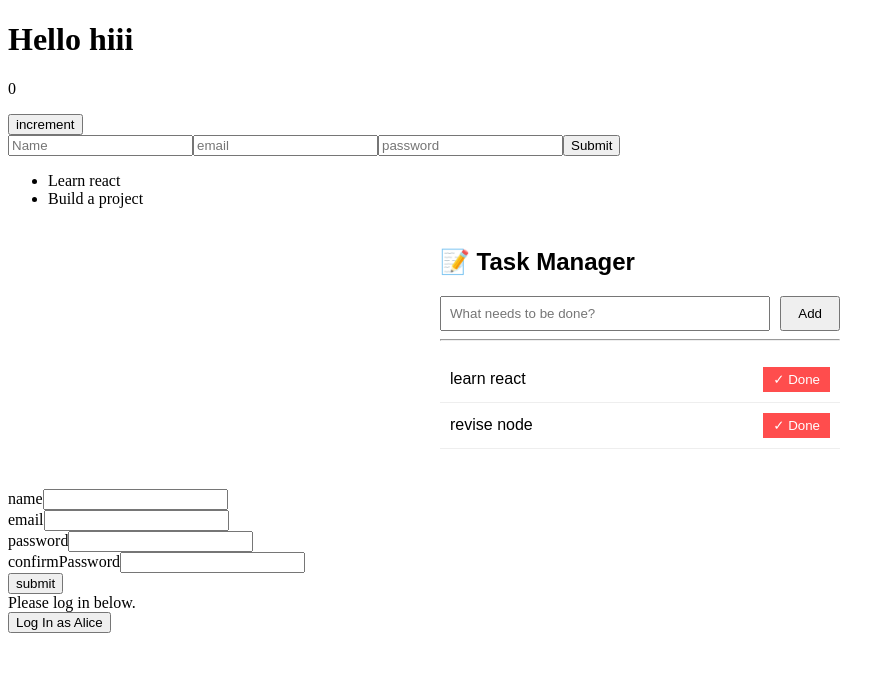
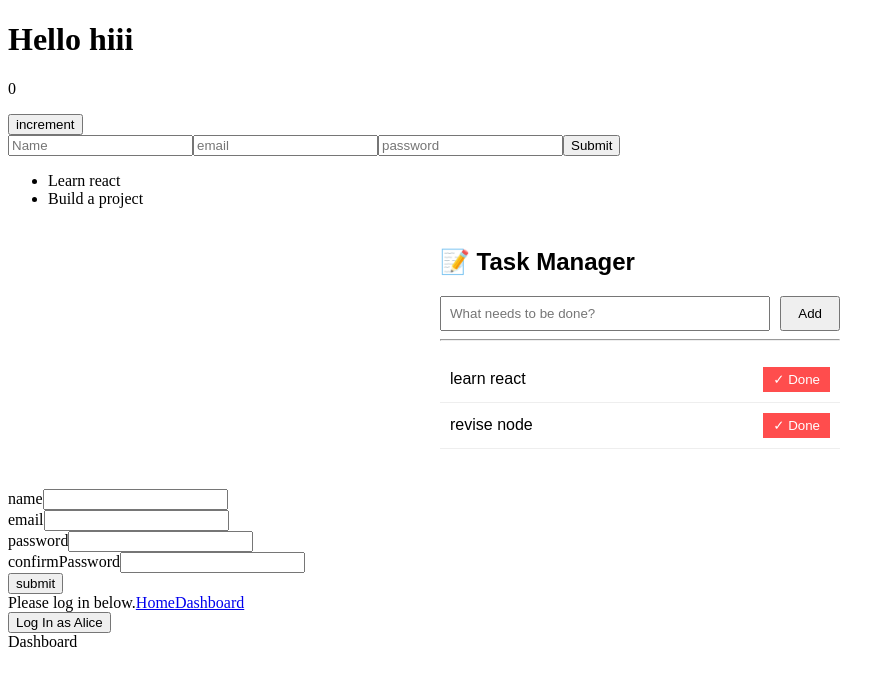
Before and after one commit to AYadav06/revision_frontend, a React (Vite) app: page /dashboard in a window 1280 px wide. Shown: the top 686 px of the page, without its empty margins (0-895 px from the left). Built offline with nearby package versions, Linux system fonts and the light colour scheme.

Commit message:
revise routing

```diff
--- a/src/App.tsx
+++ b/src/App.tsx
@@ -4,6 +4,10 @@ import Todo from "./components/Todo";
 import Signup from "./components/ReactHookForm";
 import AuthProvider from "./hooks/AuthContext";
 import Navbar, { LoginButton } from "./components/Navbar";
+import { BrowserRouter, Route, Routes } from "react-router";
+import { Home } from "./pages/Home";
+import { Dashboard } from "./pages/Dashboard";
+import { NotFound } from "./pages/NotFound";
 
 export const App=()=>{
   const [test,setTest]=useState(0);
@@ -40,7 +44,7 @@ export const App=()=>{
 
     {/*  Conditional Rendering ...   1. if   2. &&  3. ?,:*/}
 
-  function  Dashboard({isLoding,isLoggedIn,username}) {
+  function  Dash({isLoding,isLoggedIn,username}) {
 
   // 1. if condition
   if(isLoding){
@@ -79,6 +83,13 @@ export const App=()=>{
   <Signup />
   <Navbar />
   <LoginButton />
+
+   <Routes>
+    <Route  path="/" element={<Home />}/>
+    <Route path="/dashboard" element={<Dashboard />}/>
+    <Route path="*" element={<NotFound />} />
+   </Routes>
+
   </AuthProvider>
   </>
 }
--- a/src/components/Navbar.tsx
+++ b/src/components/Navbar.tsx
@@ -1,3 +1,4 @@
+import { Link } from "react-router";
 import { useAuth } from "../hooks/AuthContext";
 
 
@@ -14,6 +15,8 @@ export default function Navbar() {
       ) : (
         <span>Please log in below.</span>
       )}
+      <Link to="/" >Home</Link>
+      <Link to="/dashboard">Dashboard</Link>
     </nav>
   );
 }
--- a/src/main.tsx
+++ b/src/main.tsx
@@ -1,9 +1,12 @@
 import { StrictMode } from 'react'
 import { createRoot } from 'react-dom/client'
 import { App } from './App'
+import { BrowserRouter } from 'react-router'
 
 createRoot(document.getElementById('root')!).render(
   <StrictMode>
+    <BrowserRouter >
     <App />
+    </BrowserRouter>
   </StrictMode>,
 )
--- /dev/null
+++ b/src/pages/Dashboard.tsx
@@ -0,0 +1,7 @@
+import React from 'react'
+
+export const Dashboard = () => {
+  return (
+    <div>Dashboard</div>
+  )
+}
--- /dev/null
+++ b/src/pages/Home.tsx
@@ -0,0 +1,7 @@
+import React from 'react'
+
+export const Home = () => {
+  return (
+    <div>Home</div>
+  )
+}
--- /dev/null
+++ b/src/pages/NotFound.tsx
@@ -0,0 +1,7 @@
+import React from 'react'
+
+export const NotFound = () => {
+  return (
+    <div>NotFound</div>
+  )
+}
```
Also changed, not shown: src/Index.tsx (added).
